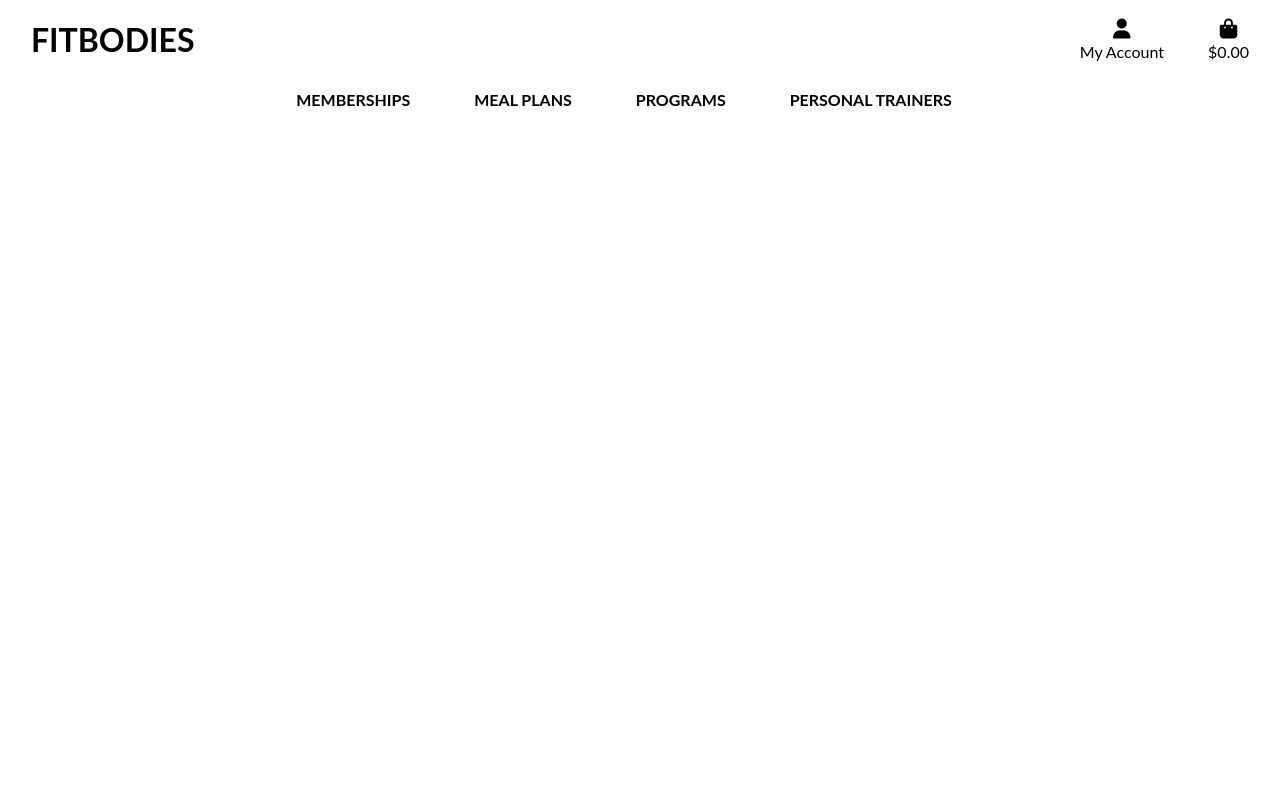
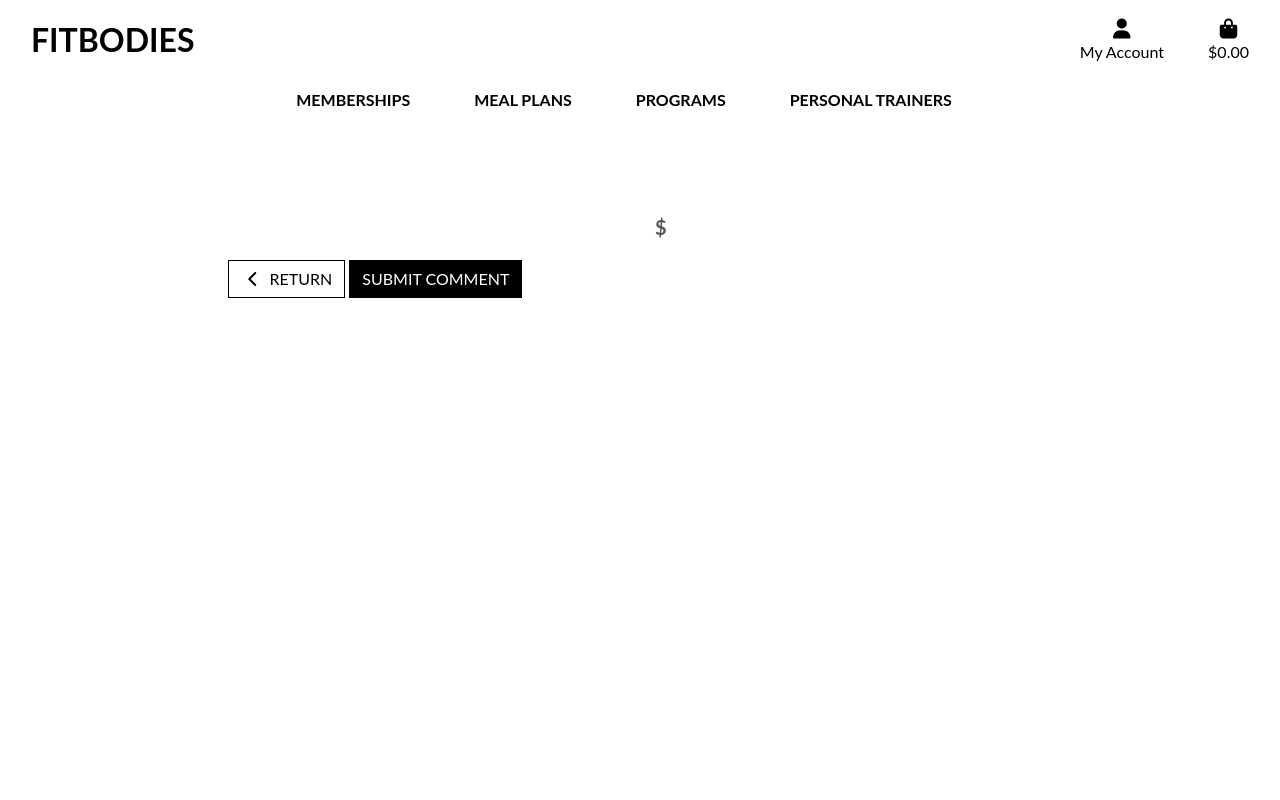
Before and after one commit to rfpotrero/fitbodies, a Django app: page /reviews/ in a window 1280 px wide. Run offline with Django 3.2, Linux system fonts and the light colour scheme; parts of the project's set-up code (start-up, migrations or seed data) failed here and were passed over; some libraries are stand-ins or nearby versions.

Commit message:
feat: create template to add a review
Created template to add a review to a product. #70

```diff
--- a/reviews/templates/reviews/add_review.html
+++ b/reviews/templates/reviews/add_review.html
@@ -8,43 +8,33 @@
         </div>
     </div>
 {% endblock %}
+
+{% block content %}
+    <div class="overlay"></div>
     <div class="container-fluid">
         <div class="row">
+            <div class="col-12 col-md-6 col-lg-4 offset-lg-2">
+                <div class="image-container my-5">
+                    <form action="">
+                        {% csrf_token %}
+                        {{ form|crispy }}
+                        <a href=" url 'add_review' product_id" class="btn btn-outline-black rounded-0 mt-5">
+                            <span class="icon">
+                                <i class="fas fa-chevron-left"></i>
+                            </span>
+                            <span class="text-uppercase">Return</span>
+                        </a>
+                        <input type="submit" class="btn btn-black rounded-0 text-uppercase mt-5" value="Submit Comment">
+                    </form>
+                </div>
+            </div>
             <div class="col-12 col-md-6 col-lg-4">
                 <div class="product-details-container mb-5 mt-md-5">
                     <p class="mb-0">{{ product.name }}</p>
                     <p class="lead mb-0 text-left font-weight-bold">${{ product.price }}</p>
-                {% if request.user.is_superuser %}
-                    <small class="ml-3">
-                        <a href="{% url 'edit_product' product.id %}">Edit</a> |
-                        <a class="text-danger" href="{% url 'delete_product' product.id %}">Delete</a>
-                    </small>
-                {% endif %}
                     <p class="mt-3">{{ product.description }}</p>
-                <form class="form" action="{% url 'add_to_bag' product.id %}" method="POST">
-                    {% csrf_token %}
-                        <div class="col-12">
-                            <a href="{% url 'products' %}" class="btn btn-outline-black rounded-0 mt-5">
-                                <span class="icon">
-                                    <i class="fas fa-chevron-left"></i>
-                                </span>
-                                <span class="text-uppercase">Keep Shopping</span>
-                            </a>
-                            <input type="submit" class="btn btn-black rounded-0 text-uppercase mt-5" value="Add to Bag">
-                        </div>
-                        <input type="hidden" name="redirect_url" value="{{ request.path }}">
-                    </div>
-                </form>
-            </div>
-        </div>
-        <div class="col-12 col-md-6 col-lg-4 offset-lg-2">
-            <div class="image-container my-5">
-
                 </div>
             </div>
         </div>
-{% block content %}
-    <div class="overlay"></div>
-
     </div>
 {% endblock %}
```
Lines whose indentation alone changed are shown as unchanged.
